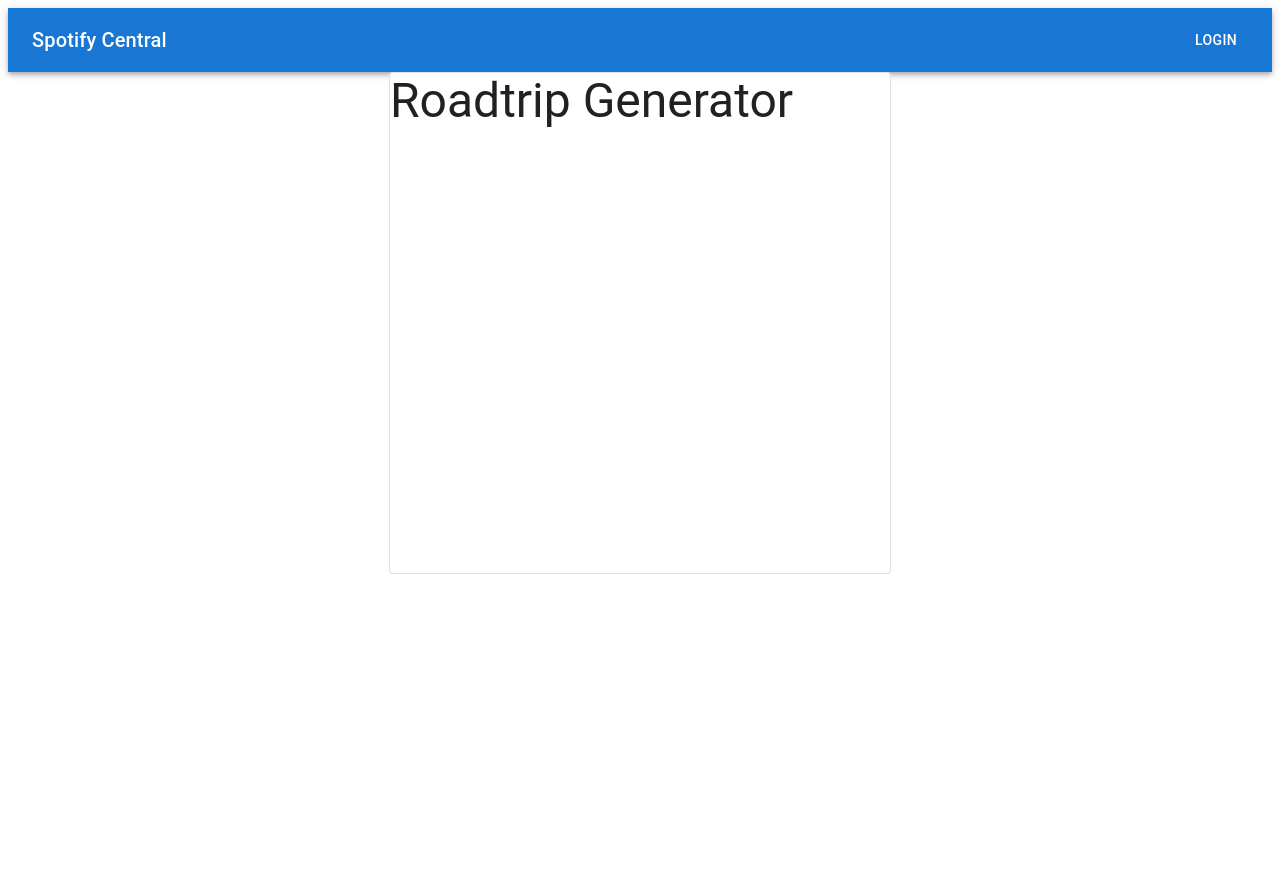
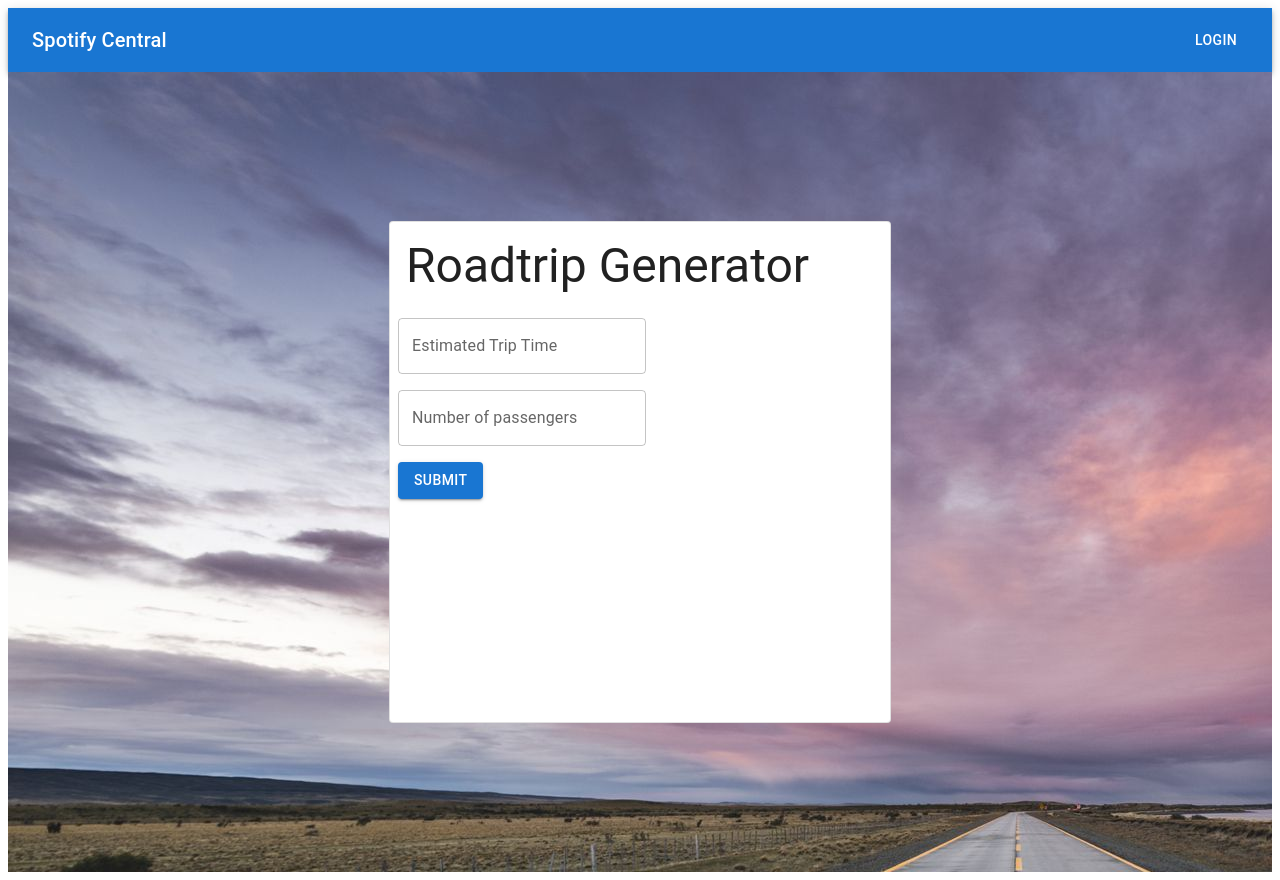
Before and after one commit to chris-brugal/SeniorProject, a React (Create React App) app in the folder client/: page /roadtrip-generator in a window 1280 px wide. Before the commit the page ends 800 px from the top, so only its background shows below. Built offline with nearby package versions, Linux system fonts and the light colour scheme.

Commit message:
roadtrip generator progress

```diff
--- a/client/src/components/RoadtripGenerator.js
+++ b/client/src/components/RoadtripGenerator.js
@@ -1,25 +1,31 @@
 import React from 'react';
-import { Card, Typography, Grid } from '@mui/material';
+import { Card, Typography, Box, TextField, CardContent, CardActions, Button } from '@mui/material';
 
 const RoadtripGenerator = () => {
   return (
     <div>
-      <Grid
-      container
-      direction="column"
-      justifyContent="center"
-      alignItems="center"
-      >
-        <Grid item xs={12}>
-        <Typography variant="h3"></Typography>
-        </Grid>
-        <Grid item>
+        <Box
+          display="flex"
+          justifyContent="center"
+          alignItems="center"
+          minHeight="100vh"
+          sx={{ backgroundImage: `url(${"/images/road.jpg"})`}}
+        >
           <Card variant="outlined" sx={{ height: 500, width: 500 }}>
-            <Typography variant="h3">Roadtrip Generator</Typography>
+            <CardContent>
+              <Typography variant="h3">Roadtrip Generator</Typography>
+            </CardContent>
+            <CardActions>
+              <TextField id="est-trip-time" label="Estimated Trip Time" variant="outlined" />
+            </CardActions>
+            <CardActions>
+              <TextField id="num-passengers" label="Number of passengers" variant="outlined" />
+            </CardActions>
+            <CardActions>
+              <Button variant="contained">Submit</Button>
+            </CardActions>
           </Card>
-        </Grid>
-
-      </Grid>
+        </Box>
     </div>
 
   )
```
Also changed, not shown: client/public/images/road.jpg (added).
